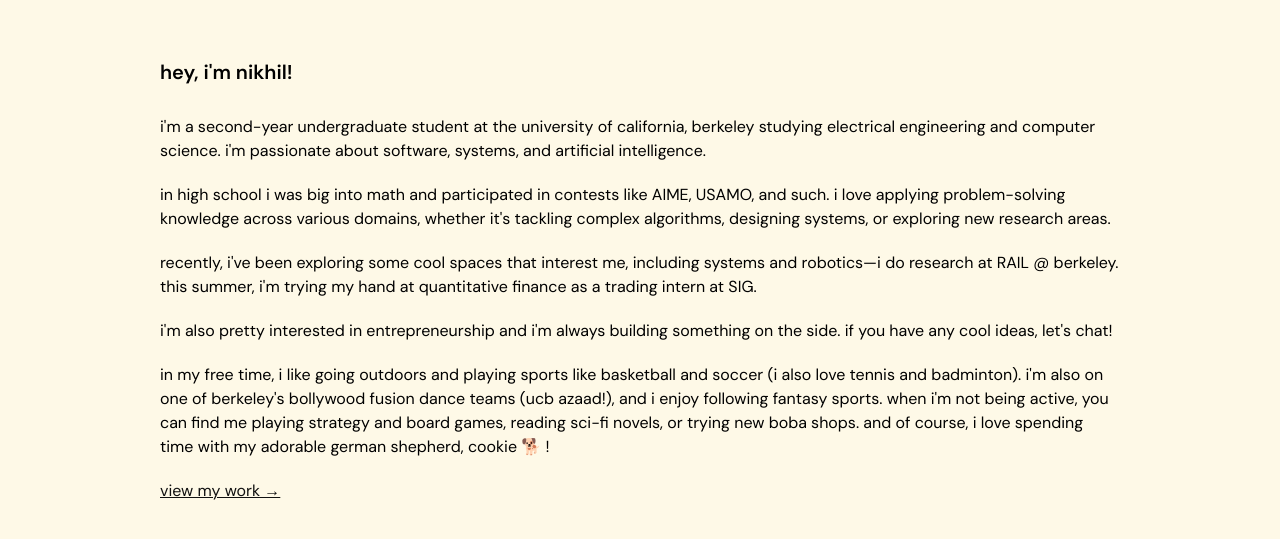
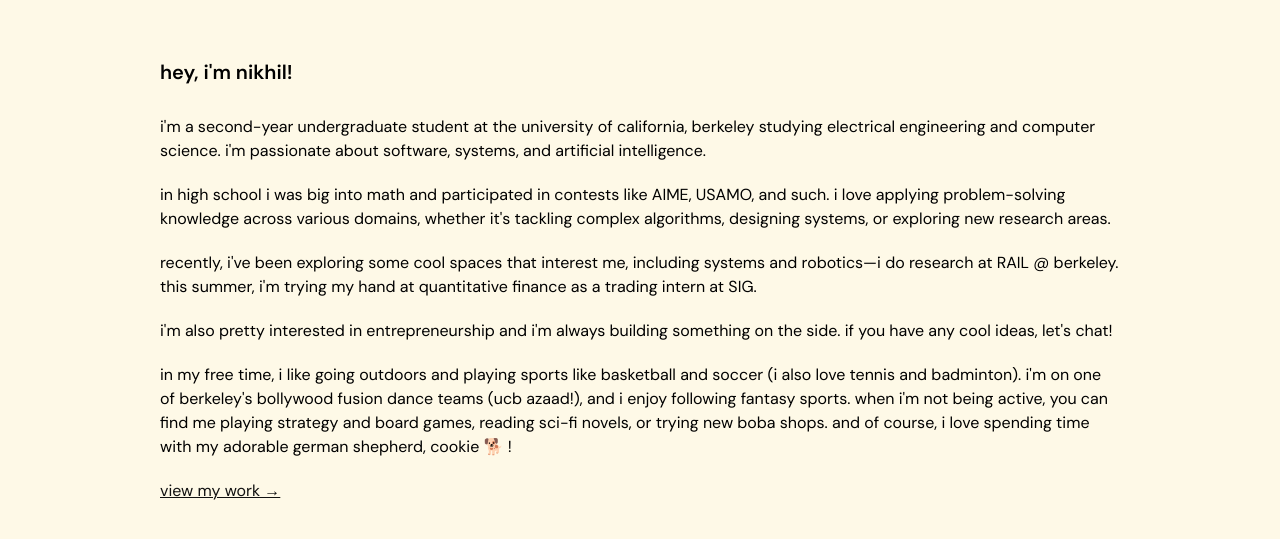
Before and after one commit to nikhilmathihalli/nikhilmathihalli.github.io, a website: page index.html in a window 1280 px wide. Shown: the part 81-620 px from the top of the page. Drawn offline with Linux system fonts and the light colour scheme.

Commit message:
Update index.html

```diff
--- a/index.html
+++ b/index.html
@@ -63,7 +63,7 @@
           i'm also pretty interested in entrepreneurship and i'm always building something on the side. if you have any cool ideas, let's chat!
         </p>
         <p>
-          in my free time, i like going outdoors and playing sports like basketball and soccer (i also love tennis and badminton). i'm also on one of berkeley's bollywood fusion dance teams (ucb azaad!), and i enjoy following fantasy sports. when i'm not being active, you can find me playing strategy and board games, reading sci-fi novels, or trying new boba shops. and of course, i love spending time with my adorable german shepherd, cookie 🐕 !
+          in my free time, i like going outdoors and playing sports like basketball and soccer (i also love tennis and badminton). i'm on one of berkeley's bollywood fusion dance teams (ucb azaad!), and i enjoy following fantasy sports. when i'm not being active, you can find me playing strategy and board games, reading sci-fi novels, or trying new boba shops. and of course, i love spending time with my adorable german shepherd, cookie 🐕 !
         </p>
         <p><a href="projects.html">view my work →</a></p>
       </div>
```
